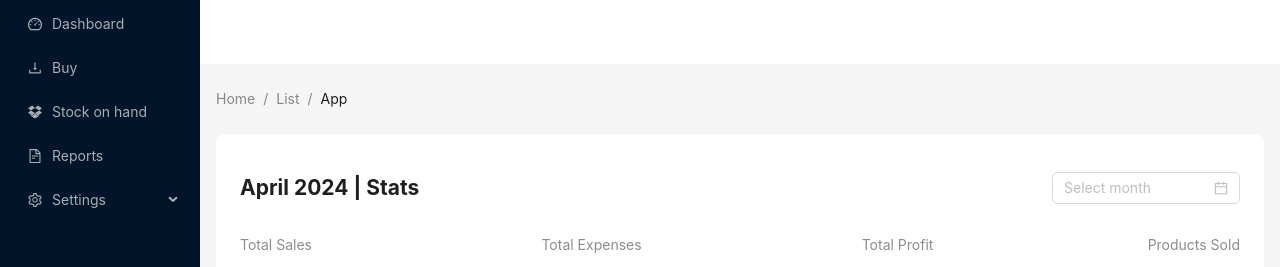
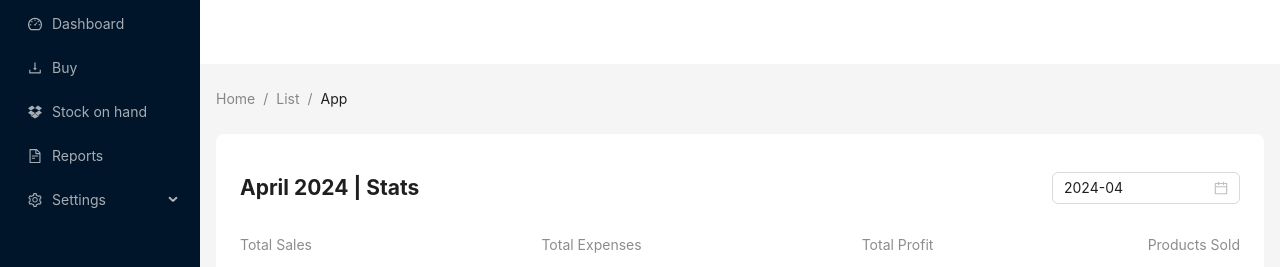
Before and after one commit to v4mpc/smt-ui, a React (Vite) app: page /dashboard in a window 1280 px wide. Shown: the top 267 px of the page. Built offline with nearby package versions, Linux system fonts and the light colour scheme; data requests are answered from the project's data file.

Commit message:
added selected date state

```diff
--- a/package.json
+++ b/package.json
@@ -14,6 +14,7 @@
     "@ant-design/icons": "^5.3.6",
     "antd": "^5.16.1",
     "chart.js": "^4.4.2",
+    "dayjs": "^1.11.10",
     "react": "^18.2.0",
     "react-chartjs-2": "^5.2.0",
     "react-dom": "^18.2.0",
--- a/src/components/AppLayout.jsx
+++ b/src/components/AppLayout.jsx
@@ -1,4 +1,4 @@
-import {Link, Outlet} from "react-router-dom";
+import {Link, Outlet,useLocation} from "react-router-dom";
 import {
     DashboardOutlined,
     DownloadOutlined,
@@ -73,6 +73,9 @@ const data = [
 ];
 
 const AppLayout = () => {
+
+    const location=useLocation();
+    console.log(location);
   const {
     token: { colorBgContainer, borderRadiusLG },
   } = theme.useToken();
--- a/src/hooks/dashboard.jsx
+++ b/src/hooks/dashboard.jsx
@@ -1,5 +1,6 @@
 import { faker } from "@faker-js/faker";
 import { useState, useEffect } from "react";
+import dayjs from "dayjs";
 
 const BASE_URL = "http://localhost:3000";
 
@@ -7,6 +8,8 @@ export function useDashboard() {
   const [dashboardData, setDashboardData] = useState(null);
   const [isLoading, setIsLoading] = useState(false);
   const [error, setError] = useState("");
+  const [selectedMonth, setSelectedMonth] = useState(dayjs());
+
   const chartData = {
     labels: dashboardData?.chartLabel,
     datasets: [
@@ -41,7 +44,8 @@ export function useDashboard() {
     }
 
     fetchDashboardData();
-  }, []);
+  }, [selectedMonth]);
 
-  return [dashboardData, isLoading, chartData,error];
+
+  return [dashboardData, isLoading, chartData, selectedMonth,setSelectedMonth, error];
 }
--- a/src/pages/Dashboard.jsx
+++ b/src/pages/Dashboard.jsx
@@ -72,14 +72,21 @@ const tableData = [
 ];
 
 export default function Dashboard() {
-  const [dashboardData, isLoading, chartData] = useDashboard();
+  const [dashboardData, isLoading, chartData, selectedMonth, setSelectedMonth] =
+    useDashboard();
   if (isLoading) return <Spin />;
   return (
     <Flex gap="middle" vertical>
       <Flex justify="space-between">
-        <h2>April 2024 | Stats</h2>
+        <h2>{selectedMonth.format("MMMM YYYY")} | Stats</h2>
         <Flex align="center">
-          <DatePicker onChange={() => {}} picker="month" />
+          <DatePicker
+            value={selectedMonth}
+            onChange={(e) => {
+              e && setSelectedMonth(e);
+            }}
+            picker="month"
+          />
         </Flex>
       </Flex>
 
```
Also changed, not shown: .pnp.cjs, 1 other file (tests, documents, lock files or other folders).
